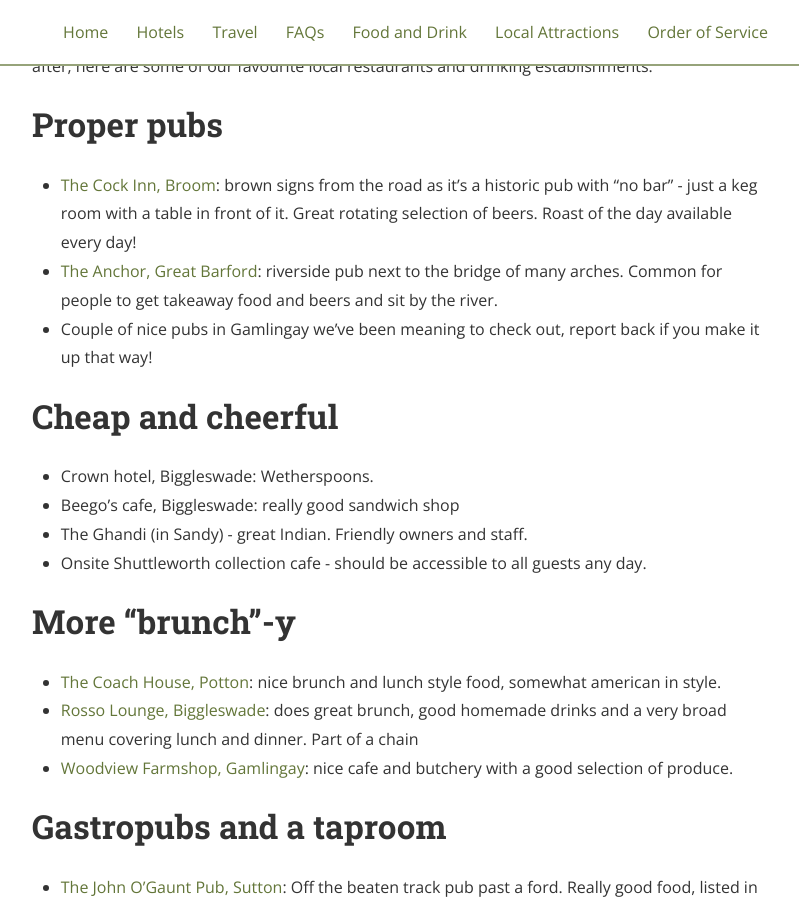
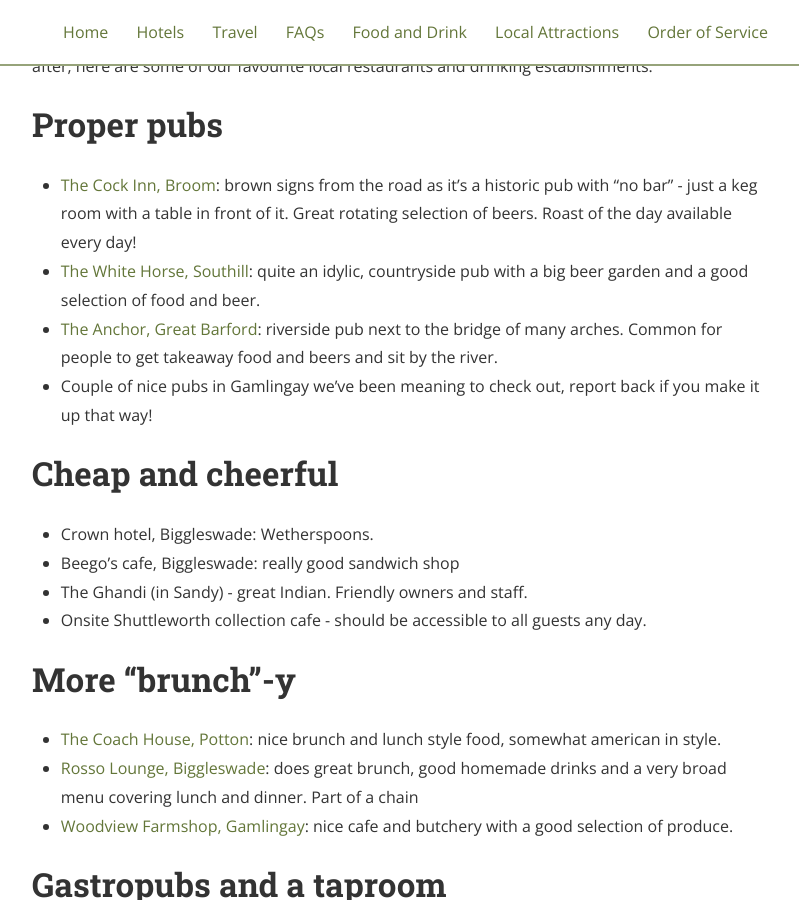
Before and after one commit to dannybrown/dannyandcharlotte.com, a Jekyll site: the page built from food-and-drink.md, in a window 1280 px wide and 900 px high, scrolled down 643 px. Shown: the whole window, without its empty margins (240-1039 px from the left). Built offline with Jekyll 4.4.1, drawn with Linux system fonts in a browser that asks for light colours; nearby versions of some CDN libraries.

Commit message:
Add white horse southill

```diff
--- a/food-and-drink.md
+++ b/food-and-drink.md
@@ -9,6 +9,7 @@ In case you've not headed this way before and you're wondering where to go the d
 
 # Proper pubs
 - [The Cock Inn, Broom](https://www.thecockinnbroom.com): brown signs from the road as it's a historic pub with "no bar" - just a keg room with a table in front of it. Great rotating selection of beers. Roast of the day available every day!
+- [The White Horse, Southill](https://thewhitehorsesouthill.co.uk): quite an idylic, countryside pub with a big beer garden and a good selection of food and beer.
 - [The Anchor, Great Barford](https://www.anchorinngreatbarford.co.uk): riverside pub next to the bridge of many arches. Common for people to get takeaway food and beers and sit by the river.
 - Couple of nice pubs in Gamlingay we've been meaning to check out, report back if you make it up that way!
 
```
